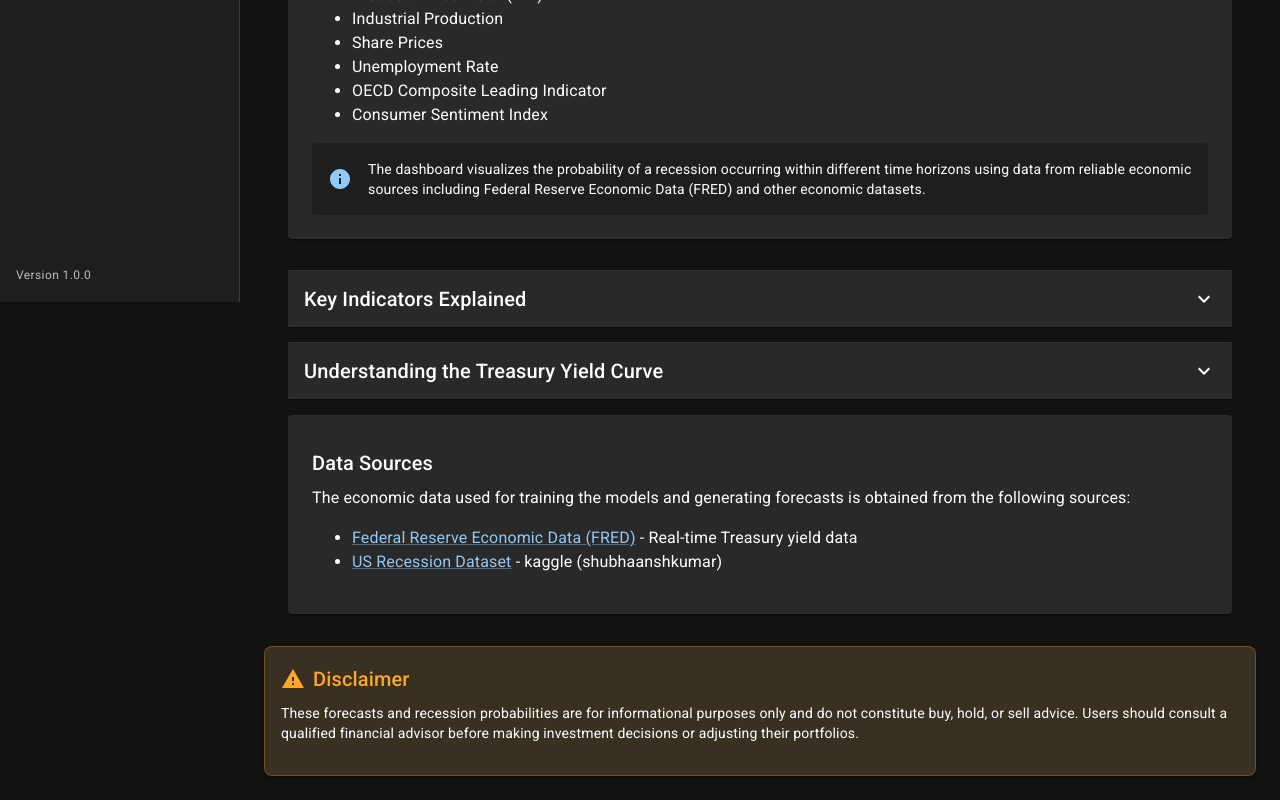
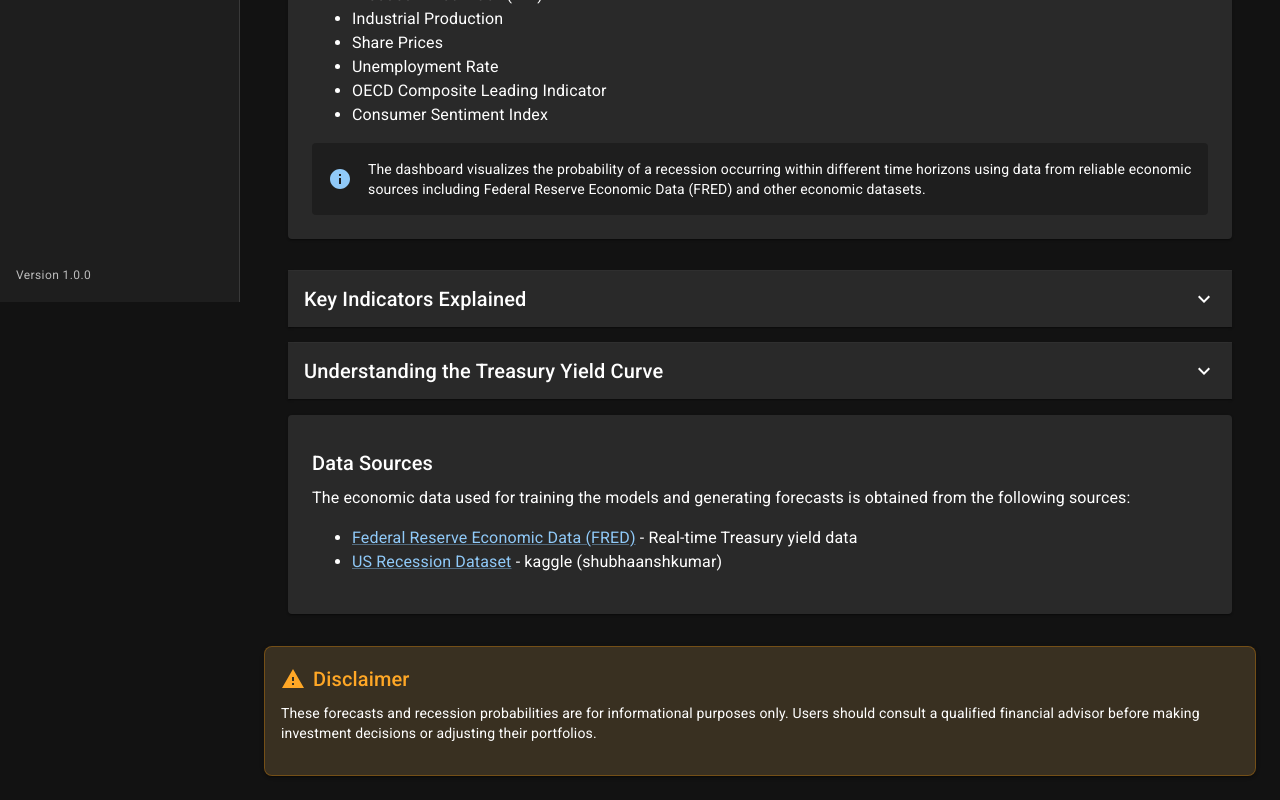
Before and after one commit to DonaldAadithiyan/RecessionRadar, a React (Create React App) app in the folder react-frontend/: page /information in a window 1280 px wide. Shown: the part 498-1298 px from the top of the page. Built offline with nearby package versions, Linux system fonts and the light colour scheme; no server answers; what chartjs-plugin-zoom would draw is missing.

Commit message:
Update Disclaimer.js

```diff
--- a/react-frontend/src/components/Disclaimer.js
+++ b/react-frontend/src/components/Disclaimer.js
@@ -21,7 +21,7 @@ function Disclaimer() {
         </Typography>
       </Box>
       <Typography variant="body2" paragraph>
-       These forecasts and recession probabilities are for informational purposes only and do not constitute buy, hold, or sell advice. Users should consult a qualified financial advisor before making investment decisions or adjusting their portfolios.
+       These forecasts and recession probabilities are for informational purposes only. Users should consult a qualified financial advisor before making investment decisions or adjusting their portfolios.
       </Typography>
 
     </Paper>
```
